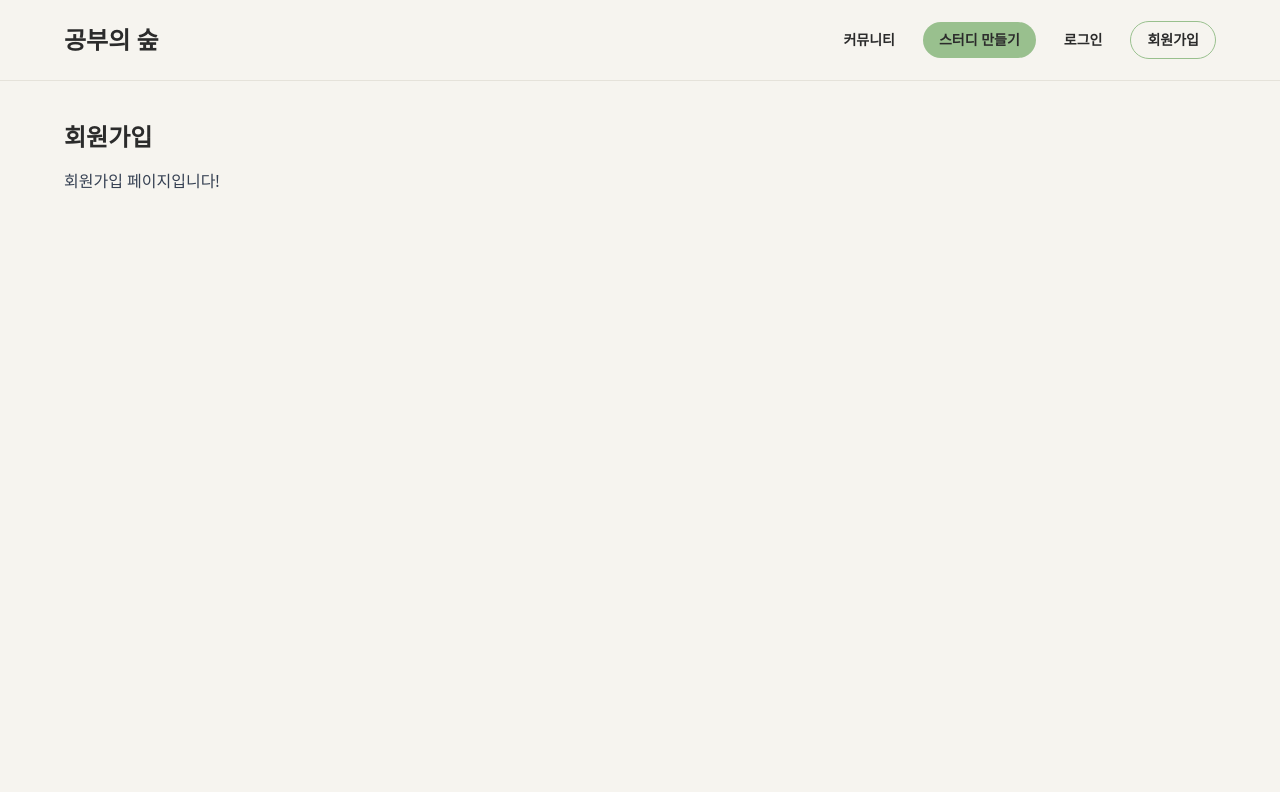
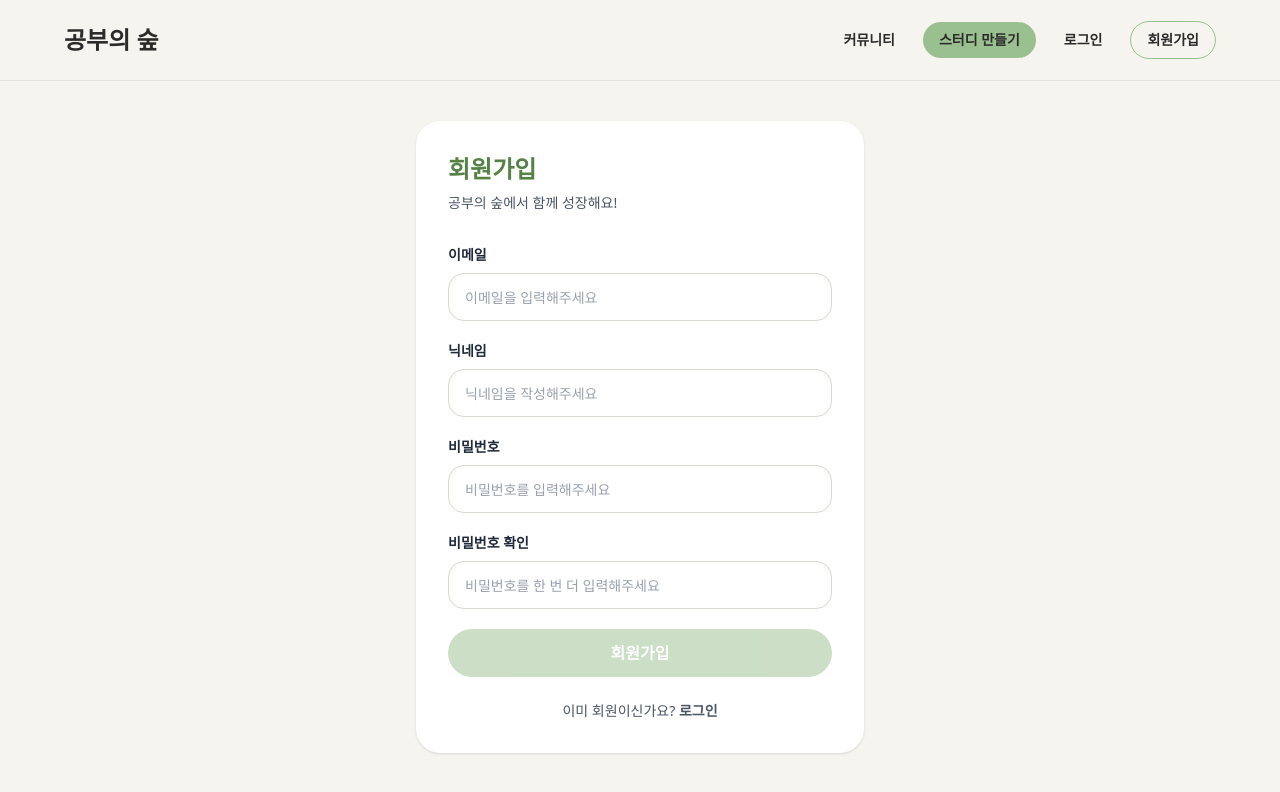
Before and after one commit to tneld012/study-forest-frontend, a React (Vite) app: page /register in a window 1280 px wide. Shown: the top 792 px of the page. Built offline with nearby package versions, Linux system fonts and the light colour scheme.

Commit message:
feat(auth): implement register page

```diff
--- a/src/pages/RegisterPage.jsx
+++ b/src/pages/RegisterPage.jsx
@@ -1,8 +1,157 @@
+import { useState } from "react";
+import { useNavigate, Link } from "react-router-dom";
+import { toast } from "react-toastify";
+import Button from "../components/common/Button";
+import Input from "../components/common/Input";
+import { register } from "../api/authApi";
+
+// 🔬 이메일 형식 유효성 검사 유틸 함수
+function validateEmail(email) {
+  return /^[^\s@]+@[^\s@]+\.[^\s@]+$/.test(email);
+}
+
 export default function RegisterPage() {
+  const navigate = useNavigate();
+
+  const [form, setForm] = useState({
+    email: "",
+    nickname: "",
+    password: "",
+    passwordConfirm: "",
+  });
+
+  const [isSubmitting, setIsSubmitting] = useState(false);
+
+  const updateField = (fieldName, value) => {
+    setForm((prev) => ({
+      ...prev,
+      [fieldName]: value,
+    }));
+  };
+
+  const errors = {
+    email:
+      form.email.length > 0 && !validateEmail(form.email)
+        ? "잘못된 이메일 형식입니다."
+        : "",
+    nickname:
+      form.nickname.length > 0 && form.nickname.trim().length < 2
+        ? "닉네임은 최소 2글자 이상 입력해야 합니다."
+        : form.nickname.trim().length > 8
+          ? "닉네임은 최대 8글자 이하로 입력해야 합니다."
+          : "",
+    password:
+      form.password.length > 0 && form.password.length < 8
+        ? "비밀번호는 최소 8글자 이상 입력해야 합니다."
+        : "",
+    passwordConfirm:
+      form.passwordConfirm.length > 0 && form.password !== form.passwordConfirm
+        ? "비밀번호가 일치하지 않습니다."
+        : "",
+  };
+
+  const isFormValid =
+    validateEmail(form.email) &&
+    form.nickname.trim().length >= 2 &&
+    form.nickname.trim().length <= 8 &&
+    form.password.length >= 8 &&
+    form.password === form.passwordConfirm;
+
+  const handleSubmit = async (event) => {
+    event.preventDefault();
+
+    if (!isFormValid || isSubmitting) return;
+
+    try {
+      setIsSubmitting(true);
+
+      await register({
+        email: form.email.trim(),
+        nickname: form.nickname.trim(),
+        password: form.password,
+      });
+
+      toast.success("회원가입이 완료되었습니다!");
+      navigate("/login");
+    } catch (error) {
+      const message =
+        error.response?.data?.message || "회원가입 중 오류가 발생했습니다.";
+
+      toast.error(message);
+    } finally {
+      setIsSubmitting(false);
+    }
+  };
+
   return (
-    <section>
-      <h1 className="text-2xl font-bold">회원가입</h1>
-      <p className="mt-4 text-gray-700">회원가입 페이지입니다!</p>
+    <section className="mx-auto max-w-md rounded-3xl bg-white p-8 shadow-sm">
+      <h1 className="text-2xl font-bold text-[#578246]">회원가입</h1>
+      <p className="mt-2 text-sm text-gray-600">
+        공부의 숲에서 함께 성장해요!
+      </p>
+
+      <form className="mt-8 space-y-5" onSubmit={handleSubmit}>
+        <Input
+          id="email"
+          label="이메일"
+          type="email"
+          value={form.email}
+          onChange={(event) => updateField("email", event.target.value)}
+          placeholder="이메일을 입력해주세요"
+          autoComplete="email"
+          errorMessage={errors.email}
+        />
+
+        <Input
+          id="nickname"
+          label="닉네임"
+          value={form.nickname}
+          onChange={(event) => updateField("nickname", event.target.value)}
+          placeholder="닉네임을 작성해주세요"
+          autoComplete="nickname"
+          errorMessage={errors.nickname}
+        />
+
+        <Input
+          id="password"
+          label="비밀번호"
+          type="password"
+          value={form.password}
+          onChange={(event) => updateField("password", event.target.value)}
+          placeholder="비밀번호를 입력해주세요"
+          autoComplete="new-password"
+          errorMessage={errors.password}
+        />
+
+        <Input
+          id="passwordConfirm"
+          label="비밀번호 확인"
+          type="password"
+          value={form.passwordConfirm}
+          onChange={(event) =>
+            updateField("passwordConfirm", event.target.value)
+          }
+          placeholder="비밀번호를 한 번 더 입력해주세요"
+          autoComplete="new-password"
+          errorMessage={errors.passwordConfirm}
+        />
+
+        <Button
+          type="submit"
+          fullWidth
+          size="lg"
+          disabled={!isFormValid || isSubmitting}
+        >
+          {isSubmitting ? "가입 중..." : "회원가입"}
+        </Button>
+      </form>
+
+      <p className="mt-6 text-center text-sm text-gray-600">
+        이미 회원이신가요?{" "}
+        <Link to="/login" className="font-semibold text-[#578246]">
+          로그인
+        </Link>
+      </p>
     </section>
   );
 }
```
